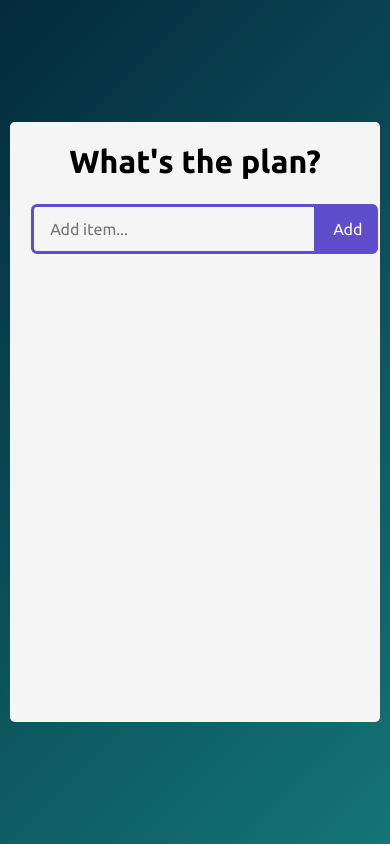
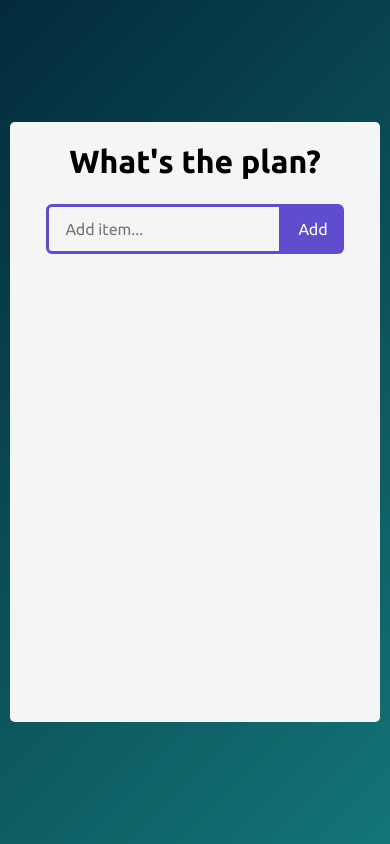
Before and after one commit to azhnhakimi/task-manager, a React (Vite) app: page / in a window 390 px wide. Built offline with nearby package versions, Linux system fonts and the light colour scheme.

Commit message:
third and hopefully final attempt at fixing mobile display

```diff
--- a/src/components/Form/Form.module.css
+++ b/src/components/Form/Form.module.css
@@ -25,11 +25,12 @@ h1 {
 }
 
 form {
-	/* background-color: red; */
 	width: 100%;
 	display: flex;
 	justify-content: center;
 	align-items: center;
+	padding: 0 1em;
+	margin: 1rem 0;
 }
 
 .inputGroup {
@@ -37,8 +38,6 @@ form {
 	align-items: center;
 	width: 95%;
 	max-width: 350px;
-	/* background-color: pink; */
-	margin: 1rem 0;
 }
 
 .input {
@@ -51,6 +50,7 @@ form {
 	border-radius: 6px 0 0 6px;
 	background-color: transparent;
 	font-family: "Ubuntu", sans-serif;
+	width: 95%;
 }
 
 .buttonSubmit {
```
